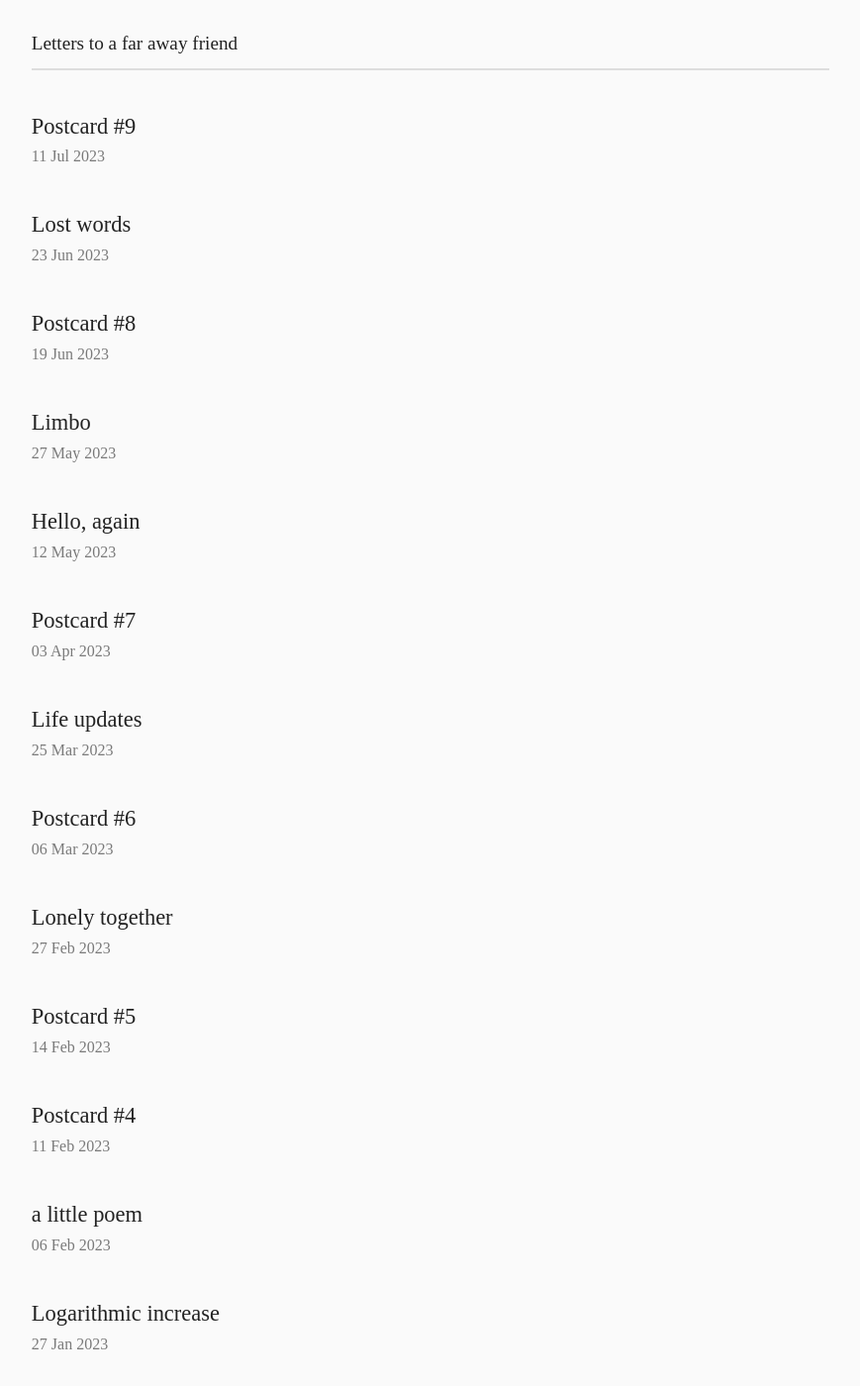
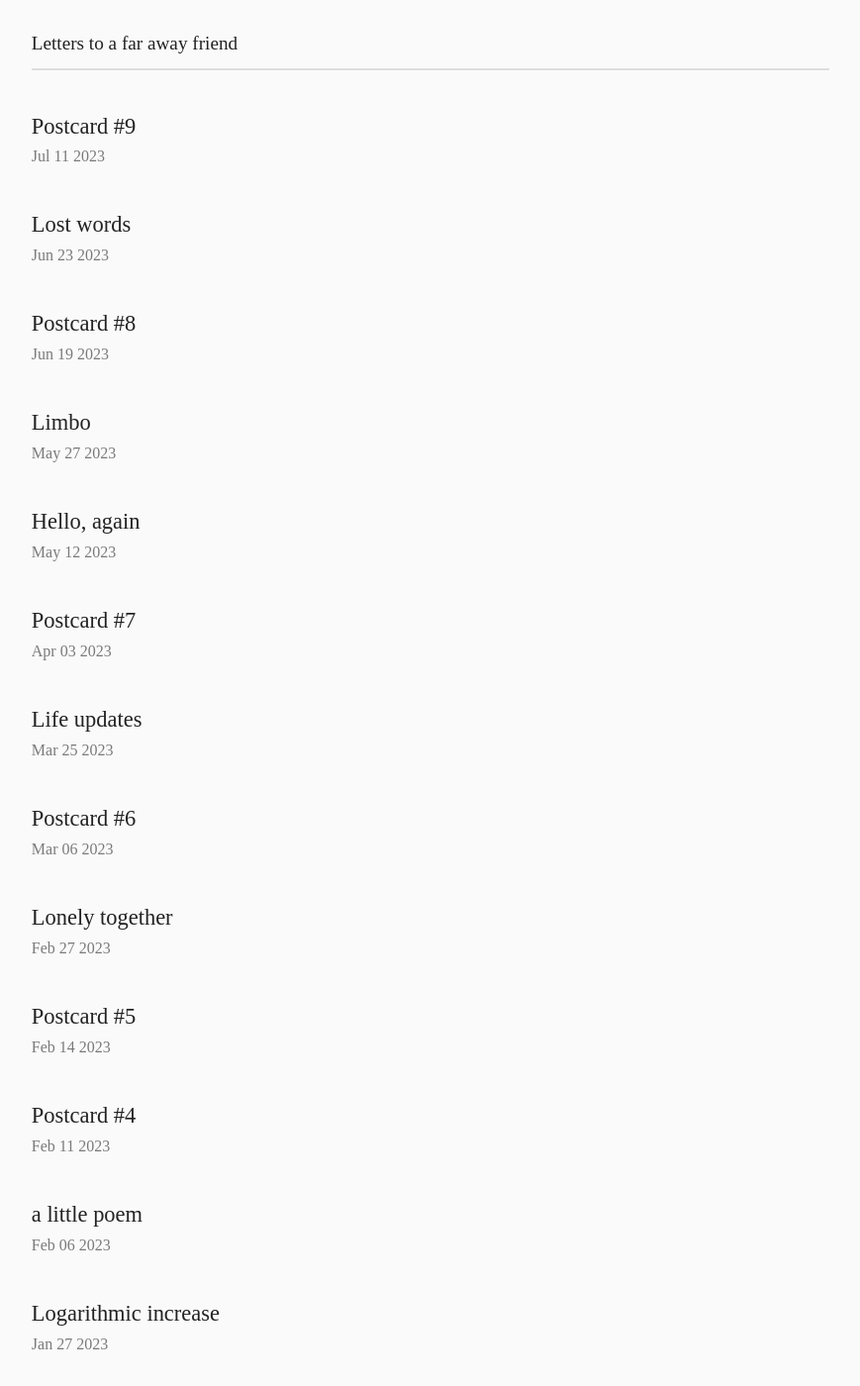
Before and after one commit to exkcd/blag, a Jekyll site: the page built from index.md, in a window 1280 px wide and 1400 px high. Shown: the whole window at 99% size, without its empty margins (205-1074 px from the left). Built offline with Jekyll 4.4.1, drawn with Linux system fonts in a browser that asks for light colours; some of the changed text lies outside the part shown.

Commit message:
Oh my gosh I finally figured out how to hide the damn scroll bar and I fixed the date format haha

```diff
--- a/_layouts/archive.html
+++ b/_layouts/archive.html
@@ -2,7 +2,7 @@
 layout: default
 ---
 <div class="archive">
-  {% assign date_format = "%d %b %Y" %}
+  {% assign date_format = "%b %d %Y" %}
   {% for post in site.posts %}
   <h3 class="archive-item">
     <a href="{{ post.url | relative_url }}"> {{ post.title | escape }}</a>
```
